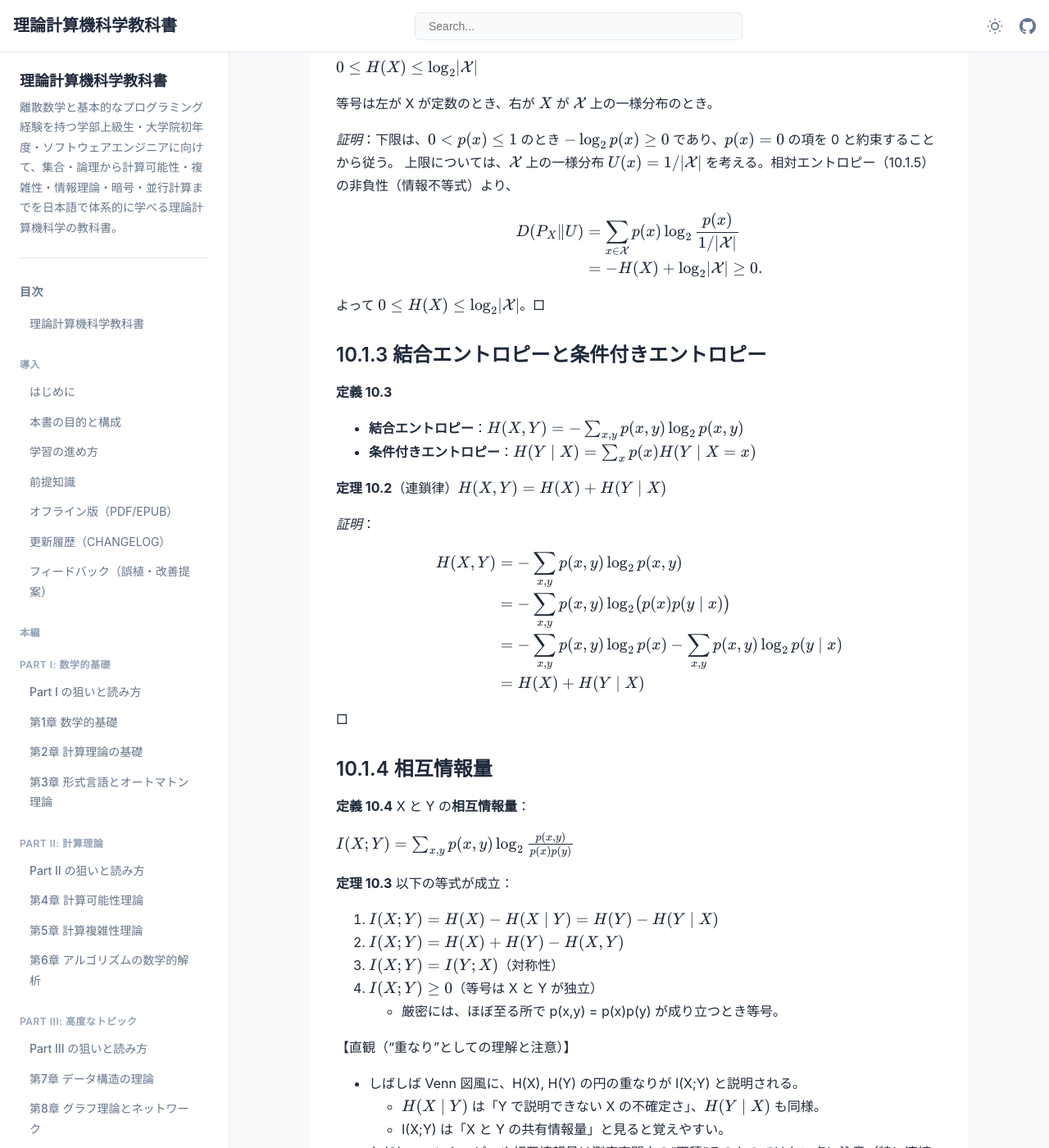
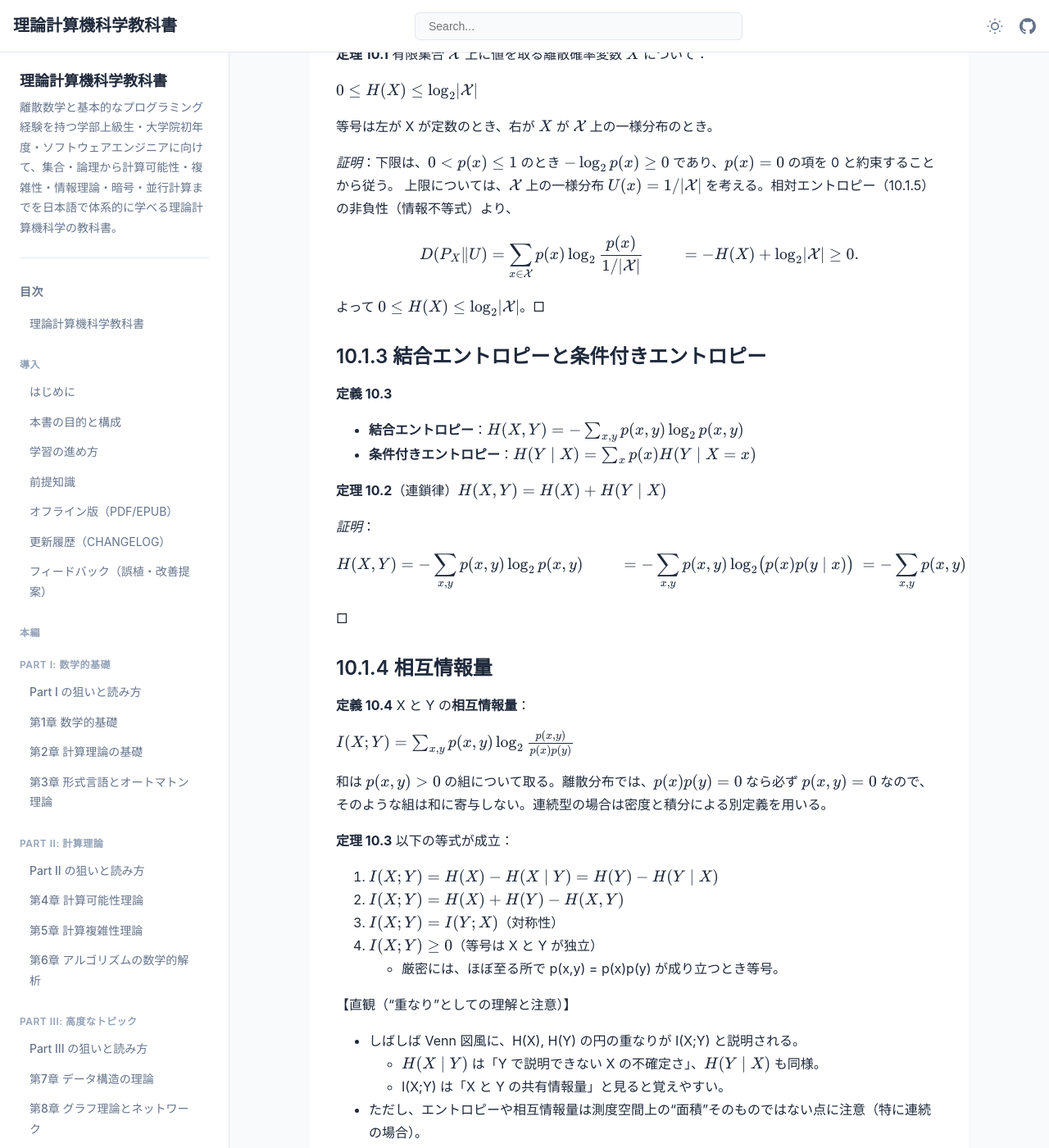
Before and after one commit to itdojp/theoretical-computer-science-textbook, a Jekyll site: the page built from docs/chapter-10/index.md, in a window 1280 px wide and 1400 px high, scrolled down 3025 px. Shown: the whole window at 82% size. Built offline with Jekyll 4.4.1, drawn with Linux system fonts in a browser that asks for light colours; some of the changed text lies outside the part shown.

Commit message:
第10章の情報理論前提と記法を明確化する (#387)
第10章の情報理論前提と記法を明確化する (#387)

```diff
--- a/docs/chapter-10/index.md
+++ b/docs/chapter-10/index.md
@@ -56,11 +56,11 @@
 
 ![情報量とエントロピーの概念]({{ '/assets/images/diagrams/ch10_information_entropy_concepts.svg' | relative_url }})
 
-**定義 10.2** 離散確率変数 X の**エントロピー**：
+**定義 10.2** 有限または可算な値域を持つ離散確率変数 X の**エントロピー**：
 {: #def-10-2 }
 \\(H(X) = -\sum_{x} p(x) \log_2 p(x) = \mathbb{E}[I(X)]\\)
 
-ここで、\\(0\log_2 0 = 0\\) と定義する（連続性による）。
+ここで、\\(0\log_2 0 = 0\\) と定義する（連続性による）。可算値域では和が発散し、エントロピーが \\(+\infty\\) となる場合がある。
 
 **例 10.1** 二値確率変数 \\(X \in \\{0,1\\}\\)、\\(\Pr[X=1]=p\\) のエントロピー：
 {: #ex-10-1 }
@@ -83,7 +83,7 @@
 \\[
 \begin{aligned}
 D(P_X \Vert U)
-&= \sum_{x\in\mathcal{X}} p(x)\log_2 \frac{p(x)}{1/\lvert\mathcal{X}\rvert} \\\\{}
+&= \sum_{x\in\mathcal{X}} p(x)\log_2 \frac{p(x)}{1/\lvert\mathcal{X}\rvert} \\\\
 &= -H(X) + \log_2 \lvert\mathcal{X}\rvert \ge 0.
 \end{aligned}
 \\]
@@ -103,9 +103,9 @@
 
 \\[
 \begin{aligned}
-H(X,Y) &= -\sum_{x,y} p(x,y) \log_2 p(x,y) \\\\{}
-       &= -\sum_{x,y} p(x,y) \log_2\bigl(p(x)p(y \mid x)\bigr) \\\\{}
-       &= -\sum_{x,y} p(x,y) \log_2 p(x) - \sum_{x,y} p(x,y) \log_2 p(y \mid x) \\\\{}
+H(X,Y) &= -\sum_{x,y} p(x,y) \log_2 p(x,y) \\\\
+       &= -\sum_{x,y} p(x,y) \log_2\bigl(p(x)p(y \mid x)\bigr) \\\\
+       &= -\sum_{x,y} p(x,y) \log_2 p(x) - \sum_{x,y} p(x,y) \log_2 p(y \mid x) \\\\
        &= H(X) + H(Y \mid X)
 \end{aligned}
 \\]
@@ -116,6 +116,8 @@
 **定義 10.4** X と Y の**相互情報量**：
 {: #def-10-4 }
 \\(I(X;Y) = \sum_{x,y} p(x,y) \log_2 \frac{p(x,y)}{p(x)p(y)}\\)
+
+和は \\(p(x,y)>0\\) の組について取る。離散分布では、\\(p(x)p(y)=0\\) なら必ず \\(p(x,y)=0\\) なので、そのような組は和に寄与しない。連続型の場合は密度と積分による別定義を用いる。
 
 **定理 10.3** 以下の等式が成立：
 {: #thm-10-3 }
@@ -139,16 +141,18 @@
 {: #def-10-5 }
 \\(D(P \,\Vert\, Q) = \sum_x p(x) \log_2 \frac{p(x)}{q(x)}\\)
 
-**定理 10.4**（情報不等式）\\(D(P \,\Vert\, Q) \ge 0\\)、等号は \\(P = Q\\) のとき。
+ここでは P が Q に対して絶対連続である、すなわち \\(p(x)>0\\) なら \\(q(x)>0\\) と仮定する。\\(p(x)>0, q(x)=0\\) の項がある場合は \\(D(P \,\Vert\, Q)=\infty\\) と定義する。
+
+**定理 10.4**（情報不等式）\\(D(P \,\Vert\, Q) \ge 0\\)、等号は P と Q が同じ分布のとき。
 {: #thm-10-4 }
 
 *証明*：\\(\\log_2\\) の凹性より：
 
 \\[
 \begin{aligned}
--D(P \,\Vert\, Q) &= \sum_x p(x) \log_2 \frac{q(x)}{p(x)} \\\\{}
-&\le \log_2 \sum_x p(x) \cdot \frac{q(x)}{p(x)} \\\\{}
-&= \log_2 1 = 0
+-D(P \,\Vert\, Q) &= \sum_{x:p(x)>0} p(x) \log_2 \frac{q(x)}{p(x)} \\\\
+&\le \log_2 \sum_{x:p(x)>0} p(x) \cdot \frac{q(x)}{p(x)} \\\\
+&= \log_2 \sum_{x:p(x)>0} q(x) \le \log_2 1 = 0
 \end{aligned}
 \\]
 □
@@ -234,7 +238,7 @@
 2. 最小確率の2ノードを選び、親ノードを作成
 3. 1ノードになるまで繰り返し
 
-**定理 10.10** Huffman 符号は平均符号長を最小化する瞬時符号である。
+**定理 10.10** Huffman 符号は、記号確率が既知で各記号を二元の整数長接頭語符号に割り当てる条件のもとで、平均符号長を最小化する瞬時符号である。
 {: #thm-10-10 }
 
 *証明*：最適符号の性質を用いた帰納法による。□
@@ -269,8 +273,8 @@
 
 **定義 10.8** **離散無記憶通信路**（DMC）は、
 {: #def-10-8 }
-入力アルファベット X、出力アルファベット Y、
-遷移確率 \\(p(y \mid x)\\) で特徴付けられる。
+有限入力アルファベット \\(\mathcal{X}\\)、有限出力アルファベット \\(\mathcal{Y}\\)、
+遷移確率 \\(p(y \mid x)\\) で特徴付けられる。無記憶性は、長さ n の入力列に対して遷移確率が \\(\prod_{i=1}^{n} p(y_i \mid x_i)\\) と積に分解することを意味する。
 
 **例 10.2** 二元対称通信路（BSC）：
 {: #ex-10-2 }
@@ -283,6 +287,8 @@
 **定義 10.9** 通信路の**容量**：
 {: #def-10-9 }
 \\(C = \\max_{p(x)} I(X;Y)\\)
+
+最大化は入力分布 \\(p(x)\\) 全体にわたって行い、対数の底を 2 とするため単位は bits/channel use である。
 
 **定理 10.12** \\(\\mathrm{BSC}(p)\\) の容量：\\(C = 1 - h(p)\\)
 {: #thm-10-12 }
@@ -301,10 +307,10 @@
 
 **定理 10.13**（通信路符号化定理）
 {: #thm-10-13 }
-任意の R < C と ε > 0 に対して、十分大きな n で
-誤り率 < ε となるレート R の符号が存在する。
+離散無記憶通信路で、任意の \\(R < C\\) と \\(\epsilon > 0\\) に対して、十分大きな n で
+平均誤り率 < \\(\epsilon\\) となるレート R の符号が存在する。
 
-逆に、R > C なら誤り率は 0 から離れた下界を持つ。
+逆に、\\(R > C\\) なら平均誤り率は 0 から離れた下界を持つ。
 
 *証明の概要*（達成可能性）：
 ランダム符号化により、平均誤り率が小さいことを示す。
@@ -312,9 +318,11 @@
 
 ### 10.3.4 誤り指数
 
-**定義 10.11** レート R での**誤り指数**：
+**定義 10.11** 符号列 \\(\{C_n\}\\) に対するレート R での**誤り指数**：
 {: #def-10-11 }
 \\(E(R) = \\lim_{n\\to\\infty} \\left[-\\frac{1}{n} \\cdot \\log_2 P_e^{(n)}\\right]\\)
+
+この極限が存在しない場合は、上極限・下極限または達成可能な指数の上限（信頼性関数）として扱う。したがって、単一の有限長符号ではなく符号列に対する漸近量である。
 
 **定理 10.14** \\(0 < R < C\\) に対して \\(E(R) > 0\\)。
 {: #thm-10-14 }
@@ -325,7 +333,7 @@
 
 ### 10.4.1 線形符号
 
-**定義 10.12** **線形符号** \\(C\\) は \\(F_q^n\\) の線形部分空間。
+**定義 10.12** **線形符号** \\(C\\) は有限体 \\(\mathbb{F}_q\\)（q は素数冪）上の \\(\mathbb{F}_q^n\\) の線形部分空間。
 {: #def-10-12 }
 - n：符号長
 - \\(k = \log_q \lvert C\rvert\\)：情報記号数（次元）
@@ -362,12 +370,12 @@
 **構成**：検査行列の列として、0 以外の r ビットベクトルをすべて使用。
 
 #### Reed-Solomon 符号
-- パラメータ：[n, k, n-k+1] over F_q（\\(n \\le q\\)）
+- パラメータ：[n, k, n-k+1] over \\(\mathbb{F}_q\\)（標準的な Reed-Solomon 符号では \\(n \\le q\\)）
 - MDS 符号
 - バースト誤り訂正に優れる
 
 **構成**：評価写像を用いる
-\\(C = \\{(f(\alpha_1), \ldots, f(\alpha_n)) \mid f \in F_q[x], \deg(f) < k\\}\\)
+\\(C = \\{(f(\alpha_1), \ldots, f(\alpha_n)) \mid f \in \mathbb{F}_q[x], \deg(f) < k\\}\\)
 
 #### BCH 符号
 - 設計距離を保証する巡回符号
@@ -407,7 +415,7 @@
 {: #def-10-14 }
 \\(h(X) = -\\int f(x) \\log_2 f(x)\\,dx\\)
 
-**注意**：離散エントロピーと異なり、h(X) は負になりうる。
+**注意**：離散エントロピーと異なり、h(X) は負になりうる。また、微分エントロピーは変数変換や単位の取り方に依存するため、離散エントロピーと同じ「絶対的な情報量」としては扱わない。
 
 ### 10.5.2 ガウス分布の特性
 
@@ -420,7 +428,7 @@
 
 **定義 10.15** **加法的白色ガウス雑音**（AWGN）通信路：
 {: #def-10-15 }
-\\(Y = X + Z\\)、\\(Z \\sim \\mathcal{N}(0, N)\\)
+\\(Y = X + Z\\)、\\(Z \\sim \\mathcal{N}(0, N)\\)。ここで N は1チャネル使用あたりの雑音分散を表す。
 
 **定理 10.18** 電力制約 \\(\\mathbb{E}[X^2] \\le P\\) の下での AWGN 通信路容量：
 {: #thm-10-18 }
@@ -451,9 +459,9 @@
 ### 10.6.2 暗号理論との関係
 
 **完全秘匿性**（Shannon）：
-I(M;C) = 0（メッセージと暗号文が独立）
+\\(I(M;C) = 0\\)（メッセージと暗号文が独立）
 
-**定理 10.19** 完全秘匿性には \\(\lvert K\rvert \ge \lvert M\rvert\\)（鍵空間がメッセージ空間以上）が必要。
+**定理 10.19** 有限メッセージ空間 \\(\mathcal{M}\\) 上で正しく復号できる暗号方式が完全秘匿性を満たすには、鍵空間 \\(\mathcal{K}\\) について \\(\lvert \mathcal{K}\rvert \ge \lvert \mathcal{M}\rvert\\) が必要。
 {: #thm-10-19 }
 
 ### 10.6.3 機械学習における情報理論
```
Also changed, not shown: other parts of docs/chapter-10/index.md (+2 -2 lines), scripts/generate_index.py (+6 -5 lines), src/chapter-10/index.md (+34 -26 lines), .github/editorial/information-theory-audit.md (added), docs/index.json.
